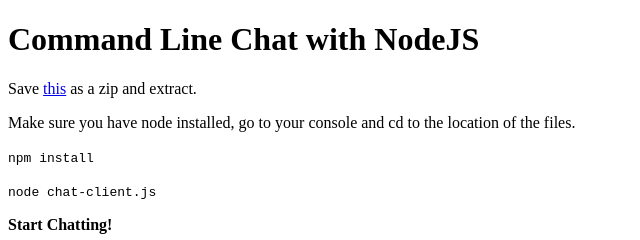
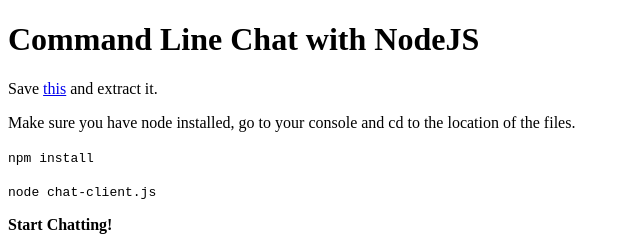
Before and after one commit to joshmu/old-readline-chat, a website: page index.html in a window 1280 px wide. Shown: the top 240 px of the page, 0-640 px from the left. Drawn offline with Linux system fonts and the light colour scheme.

Commit message:
added zip to download for ease

```diff
--- a/index.html
+++ b/index.html
@@ -5,7 +5,7 @@
 </head>
 <body>
 	<h1>Command Line Chat with NodeJS</h1>
-	<p>Save <a href="https://www.dropbox.com/sh/v66ip189h7veuxo/AABkD-lCcroUPXe1VfvcD8u1a">this</a> as a zip and extract.</p>
+	<p>Save <a href="https://www.dropbox.com/s/iphyjh65hk96w40/commandLineChat.zip">this</a> and extract it.</p>
 	<p>Make sure you have node installed, go to your console and cd to the location of the files.</p>
 	<p><code>npm install</code></p>
 	<p><code>node chat-client.js</code></p>
```
